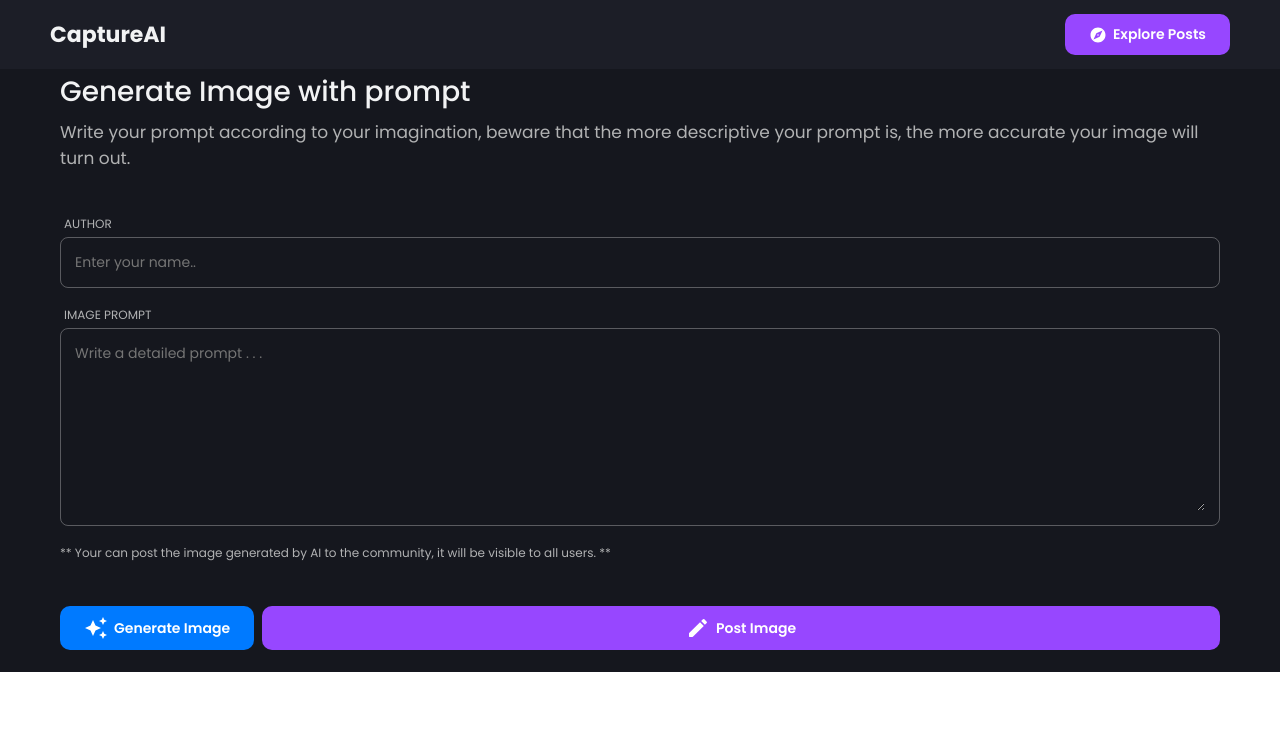
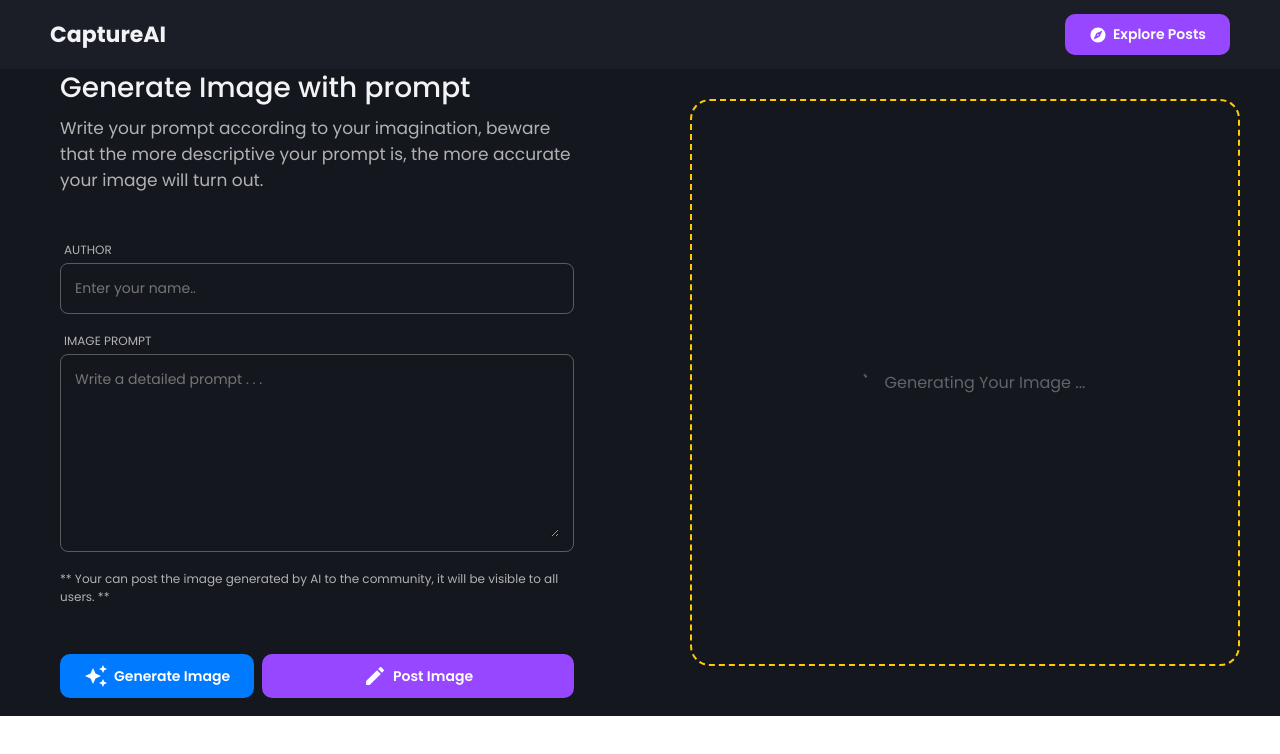
Before and after one commit to mtaqi04/AI-Image-Generator, a React (Create React App) app in the folder client/: page /post in a window 1280 px wide. Shown: the top 754 px of the page. Built offline with nearby package versions, Linux system fonts and the light colour scheme.

Commit message:
Feat: Added the image generation card for image generation a loading bar in case of delay.

```diff
--- /dev/null
+++ b/client/src/components/GeneratedImageCard.jsx
@@ -0,0 +1,38 @@
+import React from 'react'
+import styled from 'styled-components'
+import CircularProgress from '@mui/material/CircularProgress';
+
+const Container = styled.div`
+    flex: 1;
+    display: flex;
+    gap: 16px;
+    align-items: center;
+    justify-content: center;
+    padding: 16px;
+    border: 2px dashed ${({ theme }) => theme.yellow};
+    color: ${({ theme }) => theme.arrow + 80};
+    border-radius: 20px;
+`;
+
+const Image = styled.img`
+    width: 100%;
+    height: 100%;
+    object-fit: cover;
+    border-radius: 24px;
+    background: ${({ theme }) => theme.black + 50};
+`;
+
+const GeneratedImageCard = ({src, loading}) => {
+  return <Container>
+    {loading ? (
+        <>
+        <CircularProgress style={{ color: "inherit", width: "24px", height: "24px" }}/>
+        Generating Your Image ...
+        </>
+    ) : (
+        <>{src ? <Image src={src} /> : <>Write a prompt to generate an image</>}</>
+    )}
+  </Container>;
+}
+
+export default GeneratedImageCard
--- a/client/src/pages/CreatePost.jsx
+++ b/client/src/pages/CreatePost.jsx
@@ -1,6 +1,7 @@
 import React from 'react'
 import styled from 'styled-components'
 import GenerateImageForm from '../components/GenerateImageForm'
+import GeneratedImageCard from '../components/GeneratedImageCard'
 
 const Container = styled.div`
   height: 100%;
@@ -11,6 +12,7 @@
   display: flex;
   flex-direction: column;
   align-items: center;
+  justify-content: center;
   gap: 20px;
   @media only screen and (max-width: 768px) {
     padding: 6px 10px;
@@ -18,7 +20,7 @@
 `;
 
 const Wrapper = styled.div`
-  flex: 1;
+  width: 100%;
   height: fit-content;
   width: 100%;
   max-width: 1200px;
@@ -36,6 +38,7 @@
     <Container>
       <Wrapper>
         <GenerateImageForm />
+        <GeneratedImageCard loading/>
       </Wrapper>
     </Container>
   )
```
